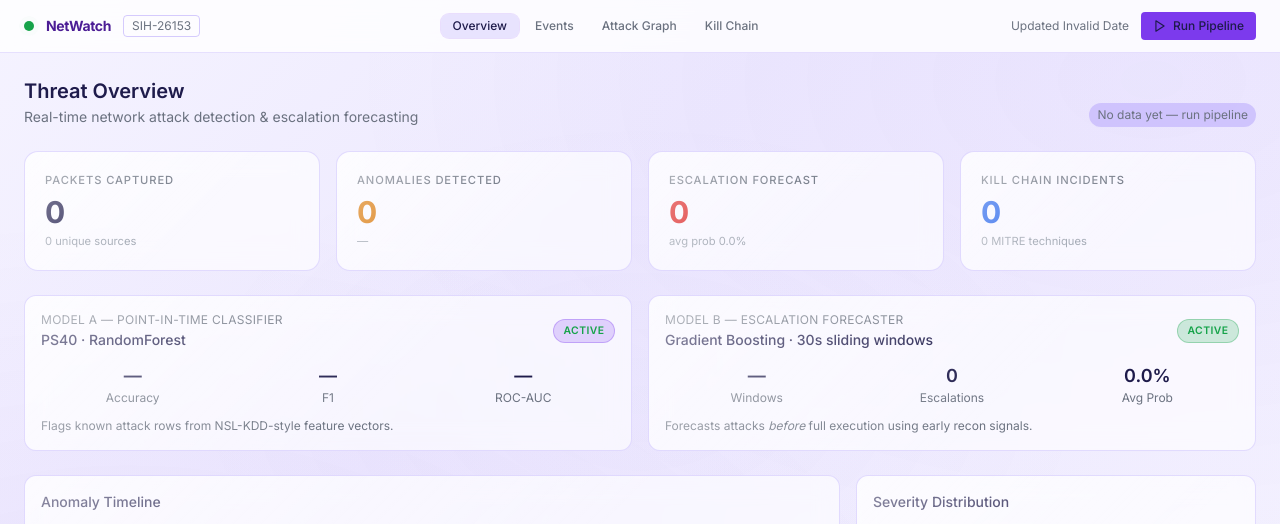
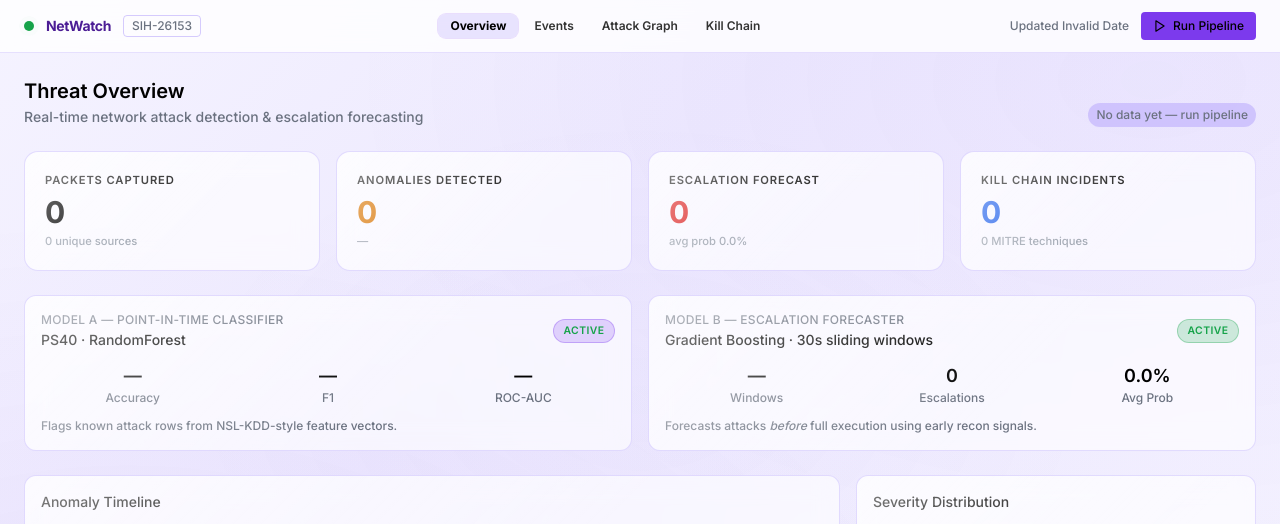
Before and after one commit to SabarishR08/SIH26153-AI-Network-Attack-Forecasting, a Flask app: page / in a window 1280 px wide. Shown: the top 524 px of the page. Run offline with Flask 3, Linux system fonts and the light colour scheme; data that the repository does not hold is empty; some libraries are stand-ins or nearby versions.

Commit message:
style: bold black text across all elements
- All body text set to #000000 with font-weight 500-700
- Headings bold black
- Nav links bold dark
- Stat labels bold
- All 355 tests passing

🤖 Generated with Codebuff
Co-Authored-By: Codebuff <noreply@codebuff.com>

```diff
--- a/integration/static/css/main.css
+++ b/integration/static/css/main.css
@@ -275,4 +275,12 @@ tbody tr:hover {
 .glow-purple { box-shadow: 0 0 12px rgba(124,58,237,0.12); }
 
 /* ── Text color helpers ─────────────────────────────────── */
-.text-white { color: #1e1b4b !important; }
+.text-white { color: #000000 !important; }
+
+/* ── Bold black text global ────────────────────────────── */
+body { color: #000000; font-weight: 500; }
+h1, h2, h3, h4, h5, h6 { color: #000000; font-weight: 700; }
+.stat-value { color: #000000; font-weight: 700; }
+.stat-label { color: #1a1a1a; font-weight: 600; }
+.nav-link { color: #333333; font-weight: 600; }
+.nav-active { color: #000000 !important; font-weight: 700; }
```
Also changed, not shown: frontend/public/static/css/main.css (+11 -7 lines).
